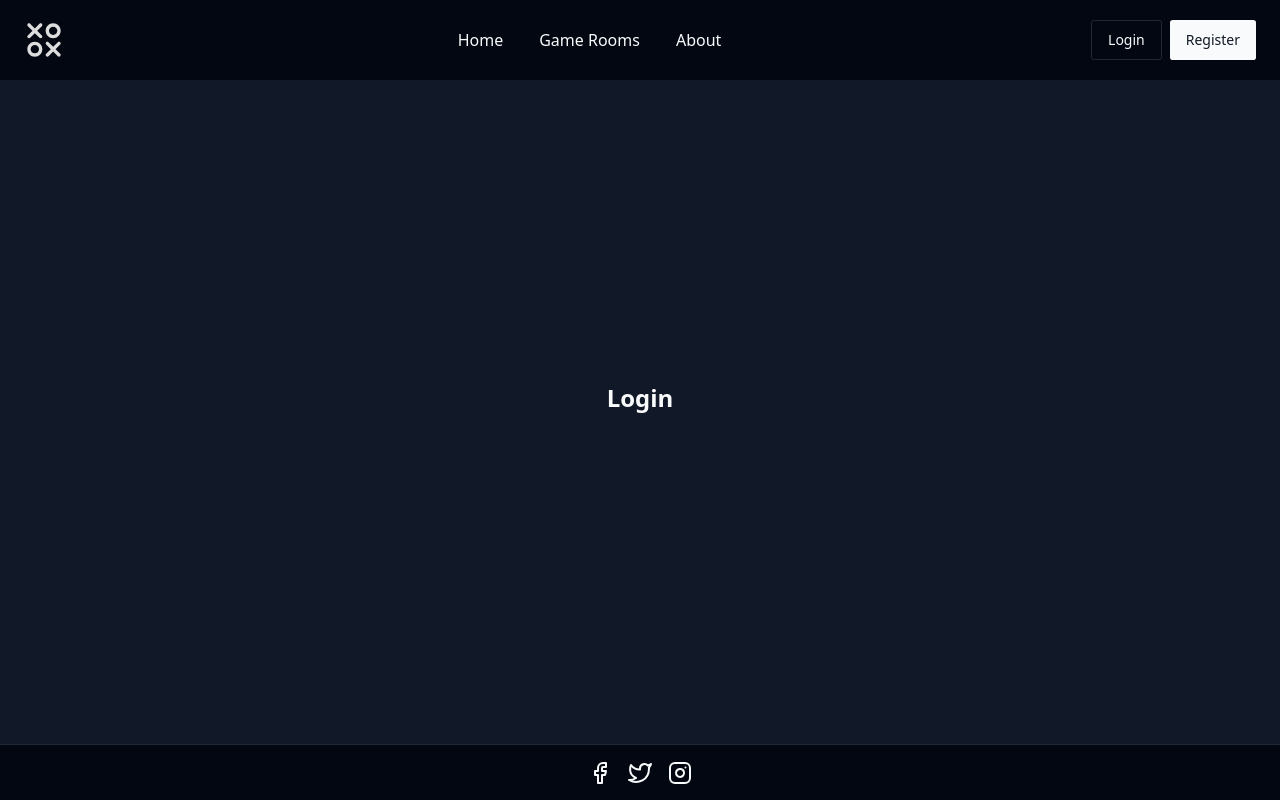
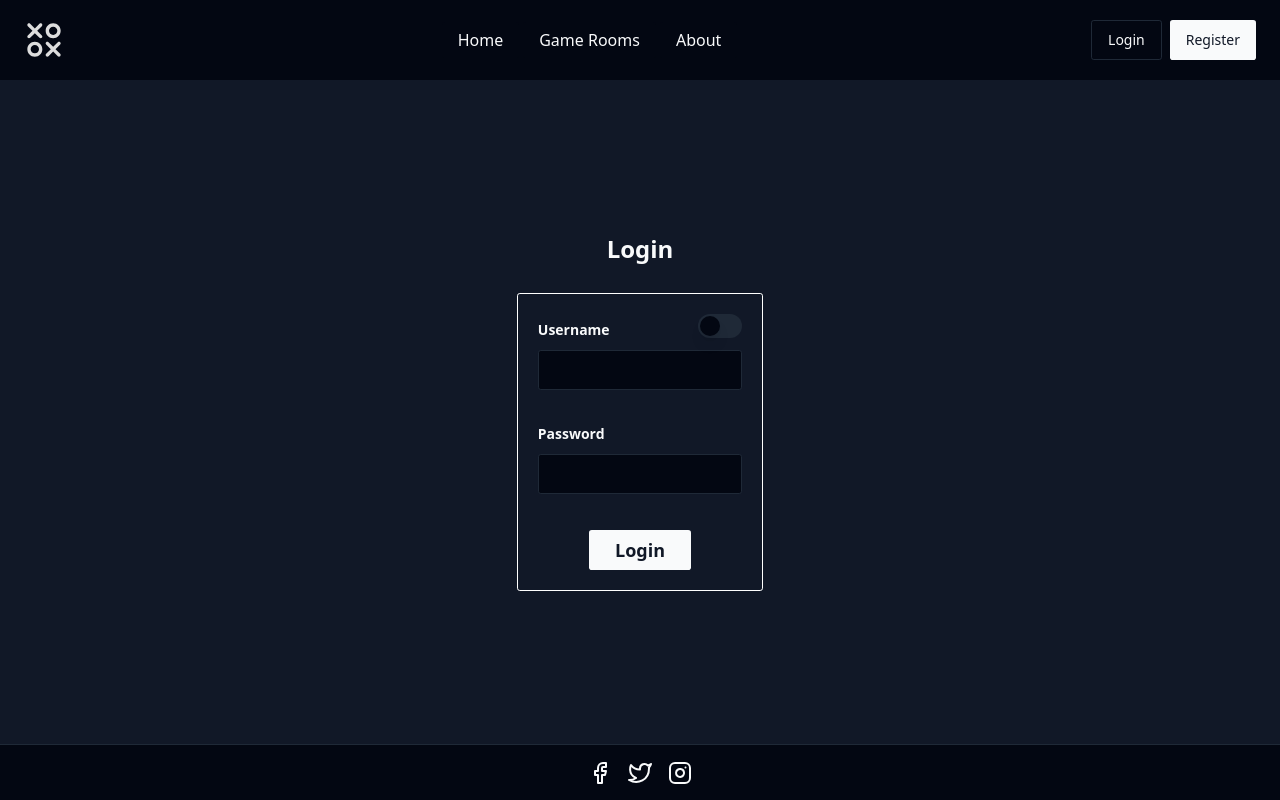
Before and after one commit to Kr1s05/TicTacToeProject, a React (Vite) app in the folder frontend/react/: page /login in a window 1280 px wide. Built offline with nearby package versions, Linux system fonts and the light colour scheme.

Commit message:
Login form

```diff
--- a/frontend/react/package.json
+++ b/frontend/react/package.json
@@ -15,6 +15,7 @@
     "@radix-ui/react-label": "^2.0.2",
     "@radix-ui/react-navigation-menu": "^1.1.4",
     "@radix-ui/react-slot": "^1.0.2",
+    "@radix-ui/react-switch": "^1.0.3",
     "axios": "^1.6.5",
     "class-variance-authority": "^0.7.0",
     "clsx": "^2.1.0",
--- a/frontend/react/src/components/LoginForm.tsx
+++ b/frontend/react/src/components/LoginForm.tsx
@@ -1,5 +1,109 @@
+import loginFormSchema from "@/schemas/LoginFormSchema";
+import { zodResolver } from "@hookform/resolvers/zod";
+import { SubmitHandler, useForm } from "react-hook-form";
+import { z } from "zod";
+
+import { Switch } from "@/components/ui/switch";
+import { Button } from "@/components/ui/button";
+import {
+  Form,
+  FormControl,
+  FormField,
+  FormItem,
+  FormLabel,
+  FormMessage,
+} from "@/components/ui/form";
+import { Input } from "@/components/ui/input";
+import { useState } from "react";
 function LoginForm() {
-  return <></>;
+  const form = useForm<z.infer<typeof loginFormSchema>>({
+    resolver: zodResolver(loginFormSchema),
+    mode: "onChange",
+    defaultValues: {
+      username: "",
+      email: "",
+      password: "",
+    },
+  });
+  const onSubmit: SubmitHandler<z.infer<typeof loginFormSchema>> = (
+    values: z.infer<typeof loginFormSchema>
+  ) => {
+    console.log(values);
+  };
+
+  const [displayClass, setDisplayClass] = useState(false);
+
+  return (
+    <Form {...form}>
+      <form
+        onSubmit={form.handleSubmit(onSubmit)}
+        className="relative xl:w-1/5 lg:w-1/4 md:w-1/3 sm:w-1/2 w-5/6 border border-white rounded-md p-5 flex flex-col gap-x-4 [&_div]:text-lg [&_label]:font-bold"
+      >
+        <FormField
+          control={form.control}
+          name="nameEmailSwitch"
+          render={({ field }) => (
+            <FormItem className="absolute end-5">
+              <FormControl>
+                <Switch
+                  checked={field.value}
+                  onCheckedChange={(e) => {
+                    field.onChange(e);
+                    form.setValue(!displayClass ? "username" : "email", "");
+                    form.trigger(displayClass ? "username" : "email");
+                    setDisplayClass(!displayClass);
+                  }}
+                />
+              </FormControl>
+            </FormItem>
+          )}
+        />
+
+        <FormField
+          control={form.control}
+          name="username"
+          render={({ field }) => (
+            <FormItem className={displayClass ? "hidden" : "" + ""}>
+              <FormLabel>Username</FormLabel>
+              <FormControl>
+                <Input autoComplete="username" {...field} />
+              </FormControl>
+              <FormMessage />
+            </FormItem>
+          )}
+        />
+        <FormField
+          control={form.control}
+          name="email"
+          render={({ field }) => (
+            <FormItem className={displayClass ? "" : "hidden" + ""}>
+              <FormLabel>Email</FormLabel>
+              <FormControl>
+                <Input autoComplete="email" {...field} />
+              </FormControl>
+              <FormMessage />
+            </FormItem>
+          )}
+        />
+        <FormField
+          control={form.control}
+          name="password"
+          render={({ field }) => (
+            <FormItem className="">
+              <FormLabel>Password</FormLabel>
+              <FormControl>
+                <Input type="password" autoComplete="password" {...field} />
+              </FormControl>
+              <FormMessage />
+            </FormItem>
+          )}
+        />
+        <Button type="submit" className="w-1/2 mx-auto mt-2 font-bold text-lg">
+          Login
+        </Button>
+      </form>
+    </Form>
+  );
 }
 
 export default LoginForm;
--- a/frontend/react/src/components/registerForm.tsx
+++ b/frontend/react/src/components/registerForm.tsx
@@ -26,15 +26,15 @@ function RegisterForm() {
     },
   });
 
-  function onSubmit(values: z.infer<typeof registerFormSchema>) {
+  const onSubmit = (values: z.infer<typeof registerFormSchema>) => {
     console.log(values);
-  }
+  };
 
   return (
     <Form {...form}>
       <form
         onSubmit={form.handleSubmit(onSubmit)}
-        className="grid grid-cols-2 gap-4 xl:w-1/3 md:w-1/2 w-10/12 border rounded-md border-white p-5 [&_div]:text-lg [&_label]:font-bold"
+        className="grid grid-cols-2 gap-x-4 xl:w-1/4 md:w-1/2 w-10/12 border rounded-md border-white p-5 [&_div]:text-lg [&_label]:font-bold"
       >
         <FormField
           control={form.control}
--- a/frontend/react/src/components/ui/form.tsx
+++ b/frontend/react/src/components/ui/form.tsx
@@ -1,3 +1,4 @@
+import "../../style/utility.css";
 import * as React from "react";
 import * as LabelPrimitive from "@radix-ui/react-label";
 import { Slot } from "@radix-ui/react-slot";
@@ -149,7 +150,17 @@ const FormMessage = React.forwardRef<
   const body = error ? String(error?.message) : children;
 
   if (!body) {
-    return null;
+    return (
+      <p
+        className={cn(
+          "noselect text-sm font-medium text-transparent",
+          className
+        )}
+        {...props}
+      >
+        Placeholder
+      </p>
+    );
   }
 
   return (
--- /dev/null
+++ b/frontend/react/src/components/ui/switch.tsx
@@ -0,0 +1,27 @@
+import * as React from "react"
+import * as SwitchPrimitives from "@radix-ui/react-switch"
+
+import { cn } from "@/lib/utils"
+
+const Switch = React.forwardRef<
+  React.ElementRef<typeof SwitchPrimitives.Root>,
+  React.ComponentPropsWithoutRef<typeof SwitchPrimitives.Root>
+>(({ className, ...props }, ref) => (
+  <SwitchPrimitives.Root
+    className={cn(
+      "peer inline-flex h-6 w-11 shrink-0 cursor-pointer items-center rounded-full border-2 border-transparent transition-colors focus-visible:outline-none focus-visible:ring-2 focus-visible:ring-ring focus-visible:ring-offset-2 focus-visible:ring-offset-background disabled:cursor-not-allowed disabled:opacity-50 data-[state=checked]:bg-primary data-[state=unchecked]:bg-input",
+      className
+    )}
+    {...props}
+    ref={ref}
+  >
+    <SwitchPrimitives.Thumb
+      className={cn(
+        "pointer-events-none block h-5 w-5 rounded-full bg-background shadow-lg ring-0 transition-transform data-[state=checked]:translate-x-5 data-[state=unchecked]:translate-x-0"
+      )}
+    />
+  </SwitchPrimitives.Root>
+))
+Switch.displayName = SwitchPrimitives.Root.displayName
+
+export { Switch }
--- a/frontend/react/src/schemas/LoginFormSchema.ts
+++ b/frontend/react/src/schemas/LoginFormSchema.ts
@@ -1,6 +1,28 @@
 import { z } from "zod";
-const loginFormSchema = z.object({
-  // username: z.object,
-});
+const loginFormSchema = z
+  .object({
+    nameEmailSwitch: z.boolean().default(false),
+    username: z.union([
+      z.string().min(4, { message: "Username is too short." }),
+      z.literal(""),
+    ]),
+    email: z.union([z.string().email(), z.literal("")]),
+    password: z.string().min(1, { message: "Enter password" }),
+  })
+  .superRefine(({ nameEmailSwitch, username, email }, ctx) => {
+    if (nameEmailSwitch) {
+      if (email == "")
+        ctx.addIssue({
+          code: "custom",
+          message: "Email is missing.",
+          path: ["email"],
+        });
+    } else if (username == "")
+      ctx.addIssue({
+        code: "custom",
+        message: "Username is missing.",
+        path: ["username"],
+      });
+  });
 
 export default loginFormSchema;
--- /dev/null
+++ b/frontend/react/src/style/utility.css
@@ -0,0 +1,9 @@
+.noselect {
+  -webkit-touch-callout: none; /* iOS Safari */
+  -webkit-user-select: none; /* Safari */
+  -khtml-user-select: none; /* Konqueror HTML */
+  -moz-user-select: none; /* Old versions of Firefox */
+  -ms-user-select: none; /* Internet Explorer/Edge */
+  user-select: none; /* Non-prefixed version, currently
+                                    supported by Chrome, Edge, Opera and Firefox */
+}
```
Also changed, not shown: 1 other file (tests, documents, lock files or other folders).
